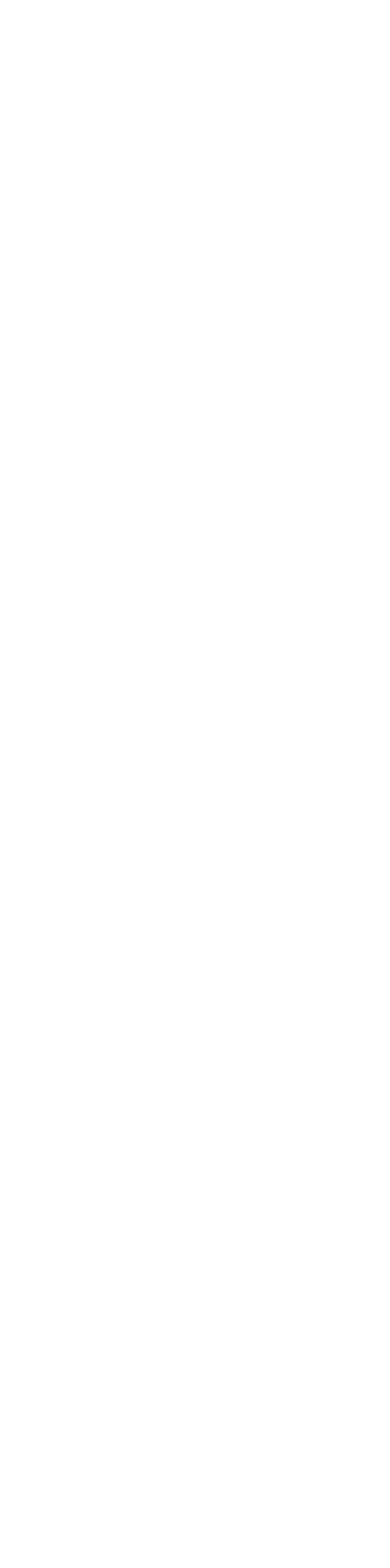
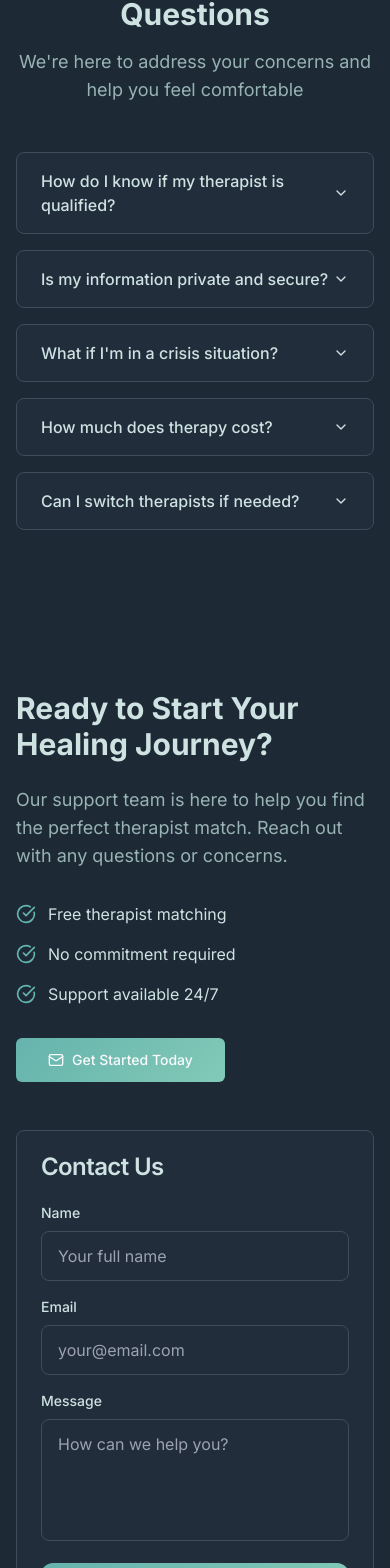
Before and after one commit to AnshRaj112/serenify-frontend, a Next.js app: page / in a window 390 px wide. Shown: the part 6503-8071 px from the top of the page. Before the commit the page ends 6383 px from the top, so only its background shows below. Built offline with nearby package versions, Linux system fonts and the light colour scheme.

Commit message:
Adding two sections

```diff
--- /dev/null
+++ b/src/app/components/Landing/ContactUs.tsx
@@ -0,0 +1,87 @@
+import {
+    CheckCircle,
+    Mail,
+  } from "lucide-react";
+  import { Button } from "../ui/button";
+  import { Card, CardContent, CardHeader, CardTitle} from "../ui/card";
+
+export default function ContactUs() {
+    return (
+<section className="py-20 bg-[#1d2935]">
+<div className="container mx-auto px-4 sm:px-6 lg:px-8">
+  <div className="grid lg:grid-cols-2 gap-12 items-center">
+    <div>
+      <h2 className="text-3xl sm:text-4xl font-display font-bold text-foreground mb-6">
+        Ready to Start Your Healing Journey?
+      </h2>
+      <p className="text-lg text-muted-foreground mb-8">
+        Our support team is here to help you find the perfect therapist match.
+        Reach out with any questions or concerns.
+      </p>
+
+      <div className="space-y-4 mb-8">
+        <div className="flex items-center space-x-3">
+          <CheckCircle className="w-5 h-5 text-primary" />
+          <span className="text-foreground">Free therapist matching</span>
+        </div>
+        <div className="flex items-center space-x-3">
+          <CheckCircle className="w-5 h-5 text-primary" />
+          <span className="text-foreground">No commitment required</span>
+        </div>
+        <div className="flex items-center space-x-3">
+          <CheckCircle className="w-5 h-5 text-primary" />
+          <span className="text-foreground">Support available 24/7</span>
+        </div>
+      </div>
+
+      <Button variant="healing" size="lg">
+        <Mail className="w-5 h-5" />
+        Get Started Today
+      </Button>
+    </div>
+
+    <Card className="bg-card/50 backdrop-blur-sm border-border shadow-warm">
+      <CardHeader>
+        <CardTitle className="font-display text-foreground">Contact Us</CardTitle>
+      </CardHeader>
+      <CardContent className="space-y-4">
+        <div>
+          <label className="block text-sm font-medium text-foreground mb-2">
+            Name
+          </label>
+          <input
+            type="text"
+            className="w-full px-4 py-3 bg-background border border-border rounded-lg focus:ring-2 focus:ring-primary focus:border-transparent text-foreground"
+            placeholder="Your full name"
+          />
+        </div>
+        <div>
+          <label className="block text-sm font-medium text-foreground mb-2">
+            Email
+          </label>
+          <input
+            type="email"
+            className="w-full px-4 py-3 bg-background border border-border rounded-lg focus:ring-2 focus:ring-primary focus:border-transparent text-foreground"
+            placeholder="your@email.com"
+          />
+        </div>
+        <div>
+          <label className="block text-sm font-medium text-foreground mb-2">
+            Message
+          </label>
+          <textarea
+            rows={4}
+            className="w-full px-4 py-3 bg-background border border-border rounded-lg focus:ring-2 focus:ring-primary focus:border-transparent text-foreground resize-none"
+            placeholder="How can we help you?"
+          />
+        </div>
+        <Button variant="healing" className="w-full">
+          Send Message
+        </Button>
+      </CardContent>
+    </Card>
+  </div>
+</div>
+</section>
+    )
+}
--- /dev/null
+++ b/src/app/components/Landing/FaqSection.tsx
@@ -0,0 +1,54 @@
+import { Accordion, AccordionContent, AccordionItem, AccordionTrigger } from "../../components/ui/accordion";
+const faqs = [
+    {
+      question: "How do I know if my therapist is qualified?",
+      answer: "All therapists on MindBridge are licensed mental health professionals who have passed rigorous background checks and credential verification. You can view their credentials, specializations, and patient reviews on their profiles.",
+    },
+    {
+      question: "Is my information private and secure?",
+      answer: "Yes, we take your privacy seriously. MindBridge is HIPAA compliant and uses end-to-end encryption for all communications. Your personal information and conversations are completely confidential.",
+    },
+    {
+      question: "What if I'm in a crisis situation?",
+      answer: "If you're experiencing a mental health crisis, please call 988 (Suicide & Crisis Lifeline) or 911 immediately. MindBridge is designed for ongoing therapy support, not emergency crisis intervention.",
+    },
+    {
+      question: "How much does therapy cost?",
+      answer: "Therapy sessions range from $80-200 per session depending on the therapist's experience and specialization. Many therapists offer sliding scale pricing, and we accept most major insurance plans.",
+    },
+    {
+      question: "Can I switch therapists if needed?",
+      answer: "Absolutely. Finding the right therapeutic fit is important for your healing journey. You can switch therapists at any time through your dashboard at no additional cost.",
+    },
+  ];
+export default function FaqSection() {
+    return (
+<section className="py-20 bg-[#1d2935]">
+        <div className="container mx-auto px-4 sm:px-6 lg:px-8">
+          <div className="text-center mb-12">
+            <h2 className="text-3xl sm:text-4xl font-display font-bold text-foreground mb-4">
+              Frequently Asked Questions
+            </h2>
+            <p className="text-lg text-muted-foreground">
+              We're here to address your concerns and help you feel comfortable
+            </p>
+          </div>
+
+          <div className="max-w-3xl mx-auto">
+            <Accordion type="single" collapsible className="space-y-4">
+              {faqs.map((faq, index) => (
+                <AccordionItem key={index} value={`item-${index}`} className="bg-card/50 backdrop-blur-sm border border-border rounded-lg px-6">
+                  <AccordionTrigger className="text-left font-display font-medium hover:text-primary">
+                    {faq.question}
+                  </AccordionTrigger>
+                  <AccordionContent className="text-muted-foreground leading-relaxed">
+                    {faq.answer}
+                  </AccordionContent>
+                </AccordionItem>
+              ))}
+            </Accordion>
+          </div>
+        </div>
+      </section>
+    )
+}
--- /dev/null
+++ b/src/app/components/Landing/scss/FaqSection.module.scss
@@ -0,0 +1,49 @@
+.faqSection {
+  padding: 5rem 0;
+  background: #1d2935;
+}
+
+.container {
+  max-width: 64rem;
+  margin: 0 auto;
+  padding: 0 1rem;
+
+  @media (min-width: 640px) {
+    padding: 0 1.5rem;
+  }
+
+  @media (min-width: 1024px) {
+    padding: 0 2rem;
+  }
+}
+
+.header {
+  text-align: center;
+  margin-bottom: 3rem;
+}
+
+.title {
+  font-family: 'Inter', system-ui, sans-serif;
+  font-size: 2.25rem;
+  font-weight: 700;
+  color: hsl(var(--foreground));
+  margin-bottom: 1rem;
+
+  @media (min-width: 768px) {
+    font-size: 3rem;
+  }
+}
+
+.subtitle {
+  font-size: 1.125rem;
+  color: hsl(var(--muted-foreground));
+
+  @media (min-width: 640px) {
+    font-size: 1.25rem;
+  }
+}
+
+.faqContainer {
+  max-width: 48rem;
+  margin: 0 auto;
+}
--- /dev/null
+++ b/src/app/components/ui/accordion.tsx
@@ -0,0 +1,56 @@
+import * as React from "react"
+import * as AccordionPrimitive from "@radix-ui/react-accordion"
+import { ChevronDown } from "lucide-react"
+
+import { cn } from "../../lib/utils"
+
+const Accordion = AccordionPrimitive.Root
+
+const AccordionItem = React.forwardRef<
+  React.ElementRef<typeof AccordionPrimitive.Item>,
+  React.ComponentPropsWithoutRef<typeof AccordionPrimitive.Item>
+>(({ className, ...props }, ref) => (
+  <AccordionPrimitive.Item
+    ref={ref}
+    className={cn("border-b", className)}
+    {...props}
+  />
+))
+AccordionItem.displayName = "AccordionItem"
+
+const AccordionTrigger = React.forwardRef<
+  React.ElementRef<typeof AccordionPrimitive.Trigger>,
+  React.ComponentPropsWithoutRef<typeof AccordionPrimitive.Trigger>
+>(({ className, children, ...props }, ref) => (
+  <AccordionPrimitive.Header className="flex">
+    <AccordionPrimitive.Trigger
+      ref={ref}
+      className={cn(
+        "flex flex-1 items-center justify-between py-4 font-medium transition-all hover:underline [&[data-state=open]>svg]:rotate-180",
+        className
+      )}
+      {...props}
+    >
+      {children}
+      <ChevronDown className="h-4 w-4 shrink-0 transition-transform duration-200" />
+    </AccordionPrimitive.Trigger>
+  </AccordionPrimitive.Header>
+))
+AccordionTrigger.displayName = AccordionPrimitive.Trigger.displayName
+
+const AccordionContent = React.forwardRef<
+  React.ElementRef<typeof AccordionPrimitive.Content>,
+  React.ComponentPropsWithoutRef<typeof AccordionPrimitive.Content>
+>(({ className, children, ...props }, ref) => (
+  <AccordionPrimitive.Content
+    ref={ref}
+    className="overflow-hidden text-sm transition-all data-[state=closed]:animate-accordion-up data-[state=open]:animate-accordion-down"
+    {...props}
+  >
+    <div className={cn("pb-4 pt-0", className)}>{children}</div>
+  </AccordionPrimitive.Content>
+))
+
+AccordionContent.displayName = AccordionPrimitive.Content.displayName
+
+export { Accordion, AccordionItem, AccordionTrigger, AccordionContent }
--- a/src/app/components/ui/button.tsx
+++ b/src/app/components/ui/button.tsx
@@ -17,6 +17,7 @@ const buttonVariants = cva(
         secondary:
           "bg-secondary text-secondary-foreground hover:bg-secondary/80 shadow-soft hover:shadow-card transform hover:scale-105",
         ghost: "hover:bg-accent hover:text-accent-foreground",
+        healing: "bg-gradient-primary text-primary-foreground hover:scale-105 shadow-gentle hover:shadow-warm font-medium",
         link: "text-primary underline-offset-4 hover:underline",
         hero: "bg-primary text-primary-foreground hover:bg-primary-glow shadow-hero hover:shadow-card transform hover:scale-105 text-lg px-8 py-4 rounded-2xl font-semibold",
         "hero-outline":
--- a/src/app/page.tsx
+++ b/src/app/page.tsx
@@ -3,6 +3,8 @@ import AboutUs from "./components/Landing/AboutUs";
 import TherapistGrid from "./components/Landing/TherapistGrid";
 import ChatInterface from "./components/Landing/ChatInterface";
 import TherapistRecruitment from "./components/Landing/TherapistRecruitment";
+import FaqSection from "./components/Landing/FaqSection";
+import ContactUs from "./components/Landing/ContactUs";
 
 const Index = () => {
   return (
@@ -12,6 +14,8 @@ const Index = () => {
       <TherapistGrid />
       <ChatInterface />
       <TherapistRecruitment />
+      <FaqSection />
+      <ContactUs />
     </main>
   );
 };
```
